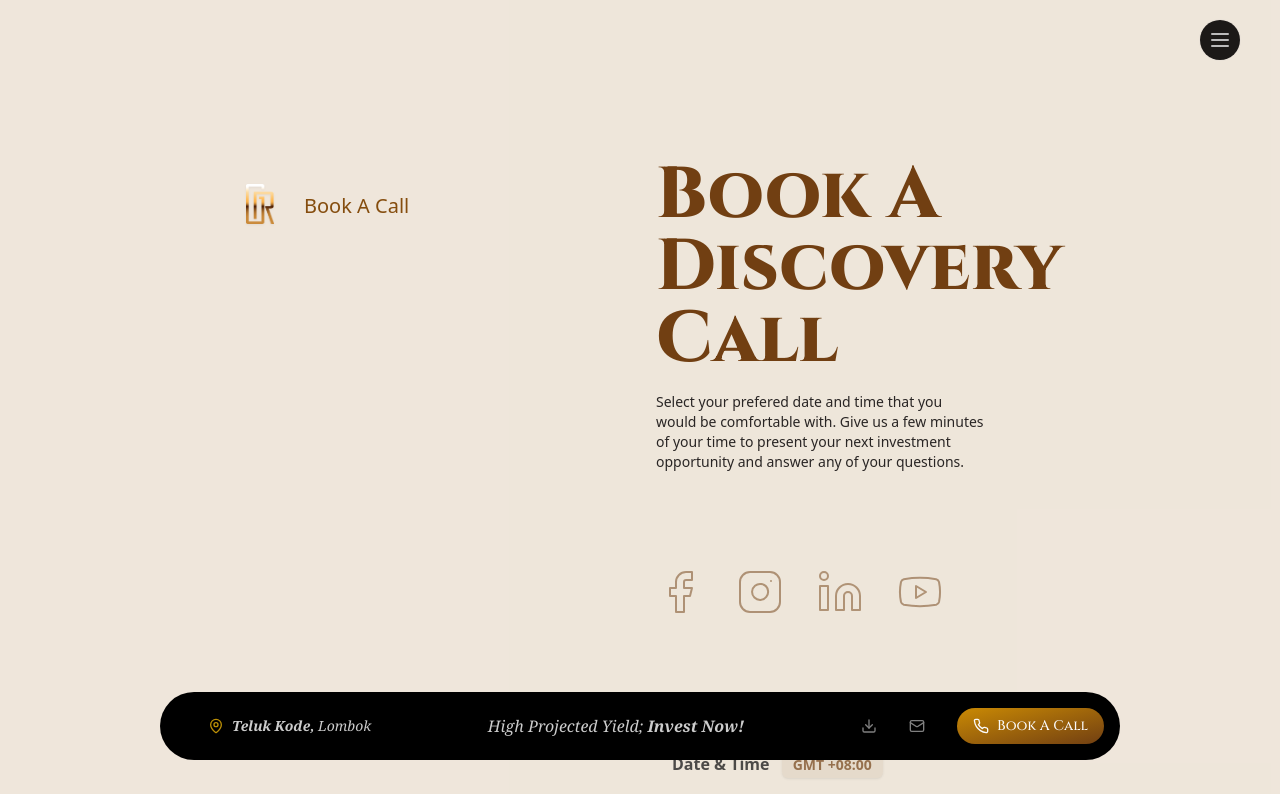
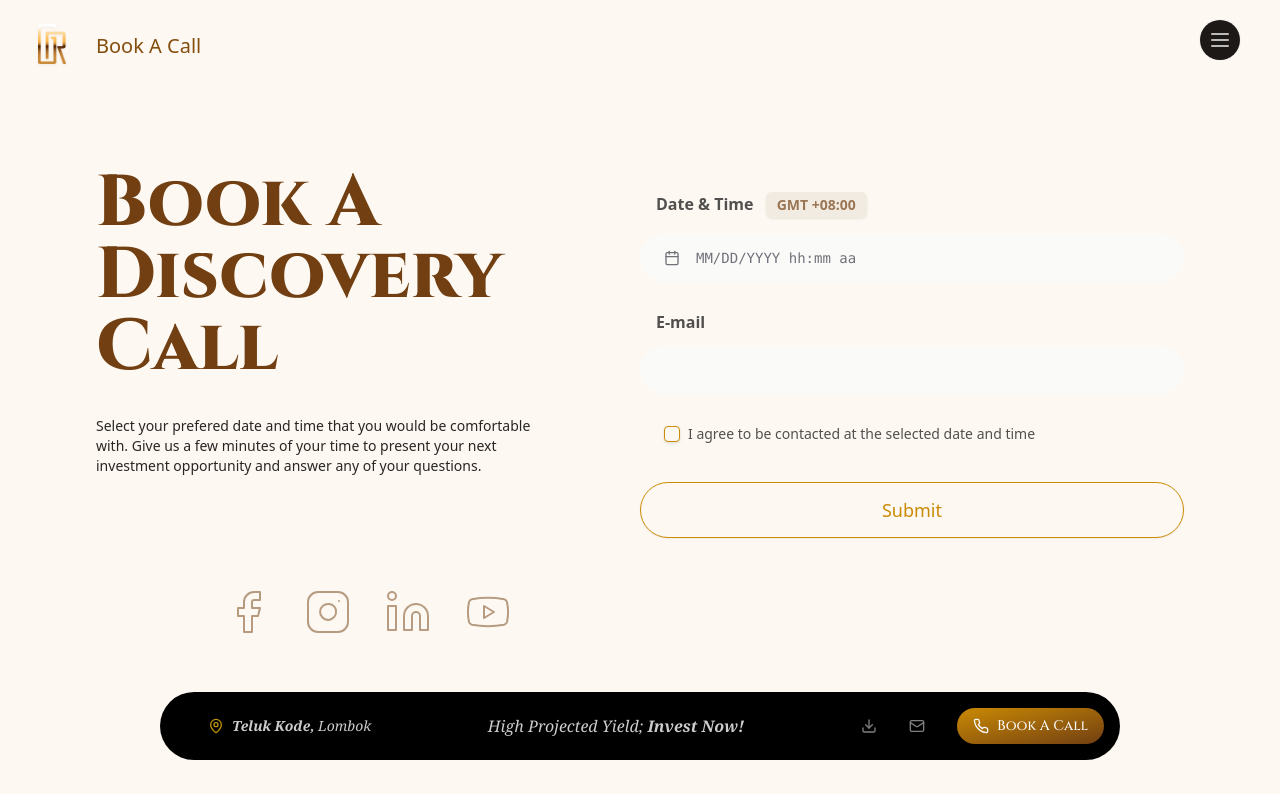
Before and after one commit to goldenretreatlombokvilla/gr_villa_280508, a Next.js app: page /book in a window 1280 px wide. Shown: the top 794 px of the page. Built offline with nearby package versions, Linux system fonts and the light colour scheme.

Commit message:
fix book page

```diff
--- a/app/(site)/book/page.tsx
+++ b/app/(site)/book/page.tsx
@@ -126,7 +126,7 @@ export default function Bookacall() {
     }
   };
   return (
-    <div className="grid grid-cols-1 lg:grid-cols-2 gap-8 w-full lg:py-40 bg-yellow-900/10 items-start justify-start lg:px-52 px-10 py-20">
+    <main>
       <div className=" py-6 px-8 flex flex-row gap-6 items-center md:justify-start justify-between w-full sticky top-0 z-40">
         <Link
           href="/"
@@ -145,16 +145,16 @@ export default function Bookacall() {
         </h1>
       </div>
 
-      <div className="flex flex-col gap-4">
+      <div className="grid grid-cols-1 lg:grid-cols-2 w-full px-8 max-w-6xl mx-auto py-10 lg:py-20">
+        <div className="flex flex-col gap-8 items-center justify-start">
           <p className="text-5xl lg:text-7xl font-extrabold text-yellow-900 font-cinzel">
             Book A Discovery Call
           </p>
           <p className="text-sm font-sans text-balance text-stone-800">
-          Select your prefered date and time that you would be comfortable with.
-          Give us a few minutes of your time to present your next investment
-          opportunity and answer any of your questions.
+            Select your prefered date and time that you would be comfortable
+            with. Give us a few minutes of your time to present your next
+            investment opportunity and answer any of your questions.
           </p>
-
           <div className="hidden lg:flex flex-row py-20 items-end justify-start gap-8">
             <Facebook className="min-w-12 min-h-12 stroke-1 text-yellow-900/50 hover:text-yellow-900" />
             <Instagram className="min-w-12 min-h-12 stroke-1 text-yellow-900/50 hover:text-yellow-900" />
@@ -162,7 +162,6 @@ export default function Bookacall() {
             <Youtube className="min-w-12 min-h-12 stroke-1 text-yellow-900/50 hover:text-yellow-900" />
           </div>
         </div>
-
         {/*New Form */}
         <Card className="flex flex-col w-full lg:col-start-2 bg-transparent border-none shadow-none p-0 mt-20 lg:mt-0">
           <CardContent className="p-0">
@@ -194,7 +193,11 @@ export default function Bookacall() {
                     )}
                   </Button>
                 </PopoverTrigger>
-              <PopoverContent align="end" side="bottom" className="w-auto p-0">
+                <PopoverContent
+                  align="end"
+                  side="bottom"
+                  className="w-auto p-0"
+                >
                   <div className="sm:flex">
                     <Calendar
                       mode="single"
@@ -294,7 +297,6 @@ export default function Bookacall() {
                 onChange={handleChange}
                 type="hidden"
               />
-
               {/*  Email Input  */}
               <Label htmlFor="email" className="mt-4">
                 E-mail
@@ -326,5 +328,6 @@ export default function Bookacall() {
           </CardContent>
         </Card>
       </div>
+    </main>
   );
 }
```
Lines whose indentation alone changed are shown as unchanged.
